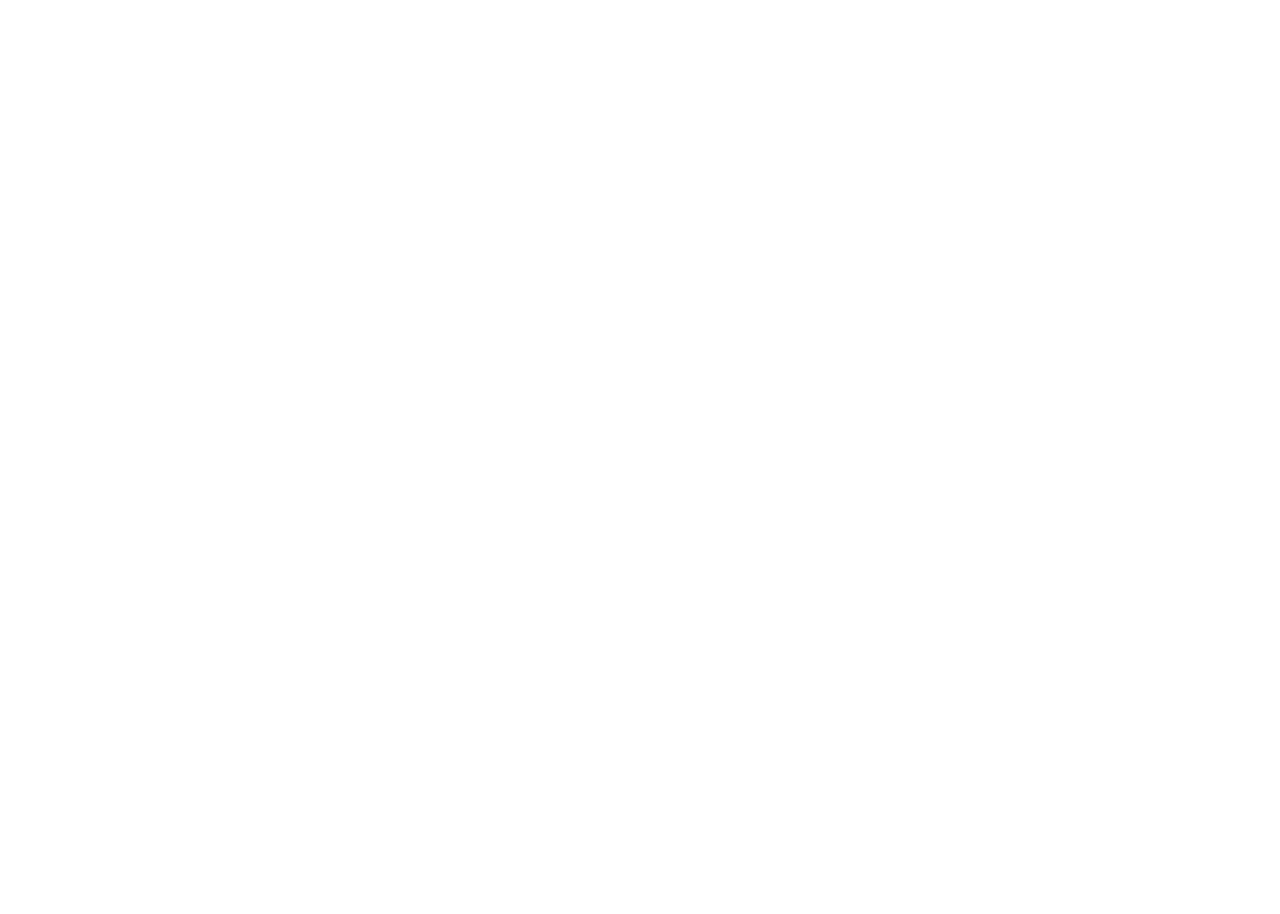
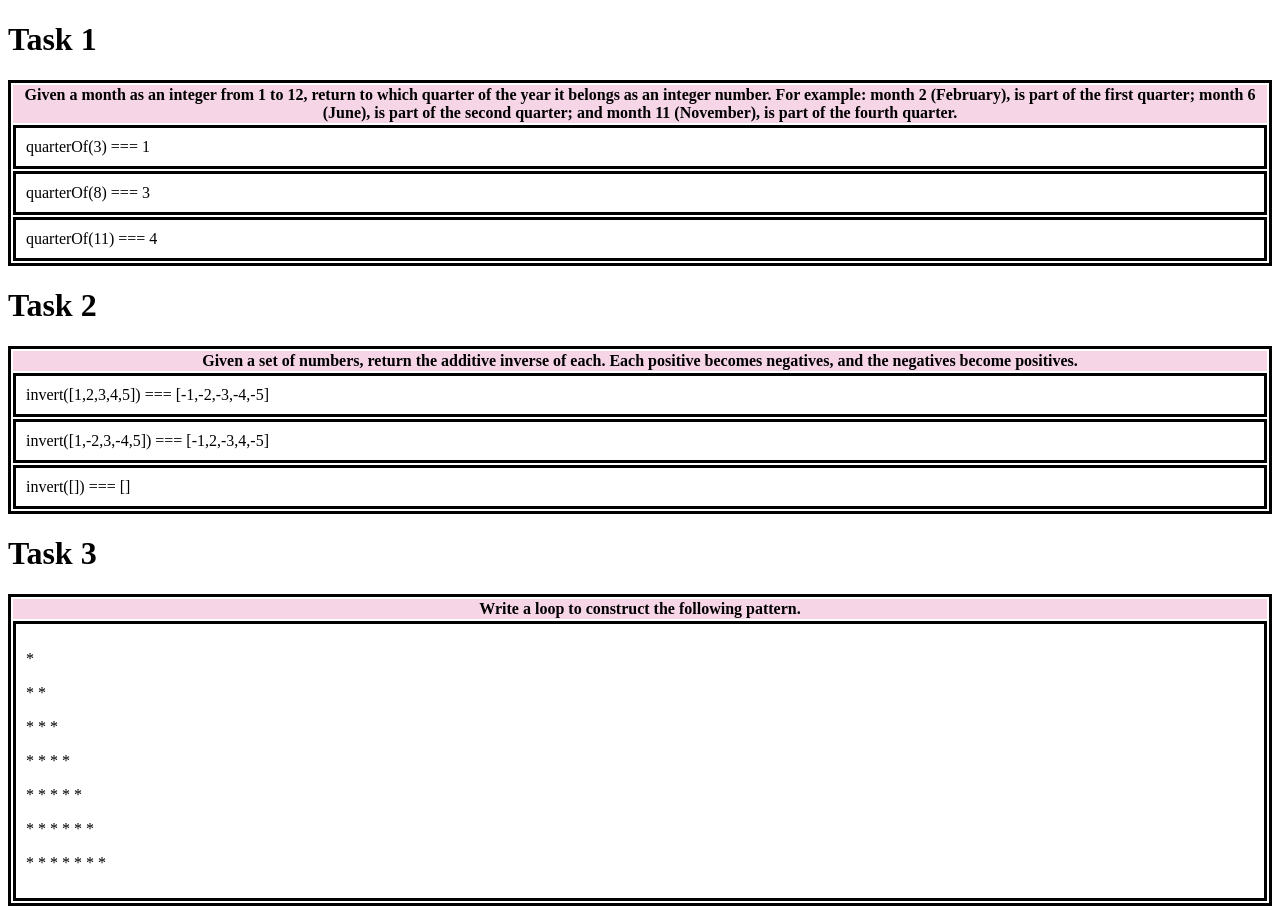
Before and after one commit to andresamarilis/slack-activity-1.2.2021, a plain HTML site: page index.html in a window 1280 px wide. Before the commit the page ends 800 px from the top, so only its background shows below. Drawn offline with Linux system fonts and the light colour scheme.

Commit message:
complete

```diff
--- /dev/null
+++ b/index.css
@@ -0,0 +1,13 @@
+td, table {
+    border: solid;
+    width: 100%
+
+}
+
+td {
+    padding: 10px;
+}
+
+th{
+    background-color: rgb(246, 213, 231);
+}
--- a/index.html
+++ b/index.html
@@ -4,7 +4,9 @@
     <meta charset="UTF-8">
     <meta name="viewport" content="width=device-width, initial-scale=1.0">
 
-    <script src="index.js"> </script>
+    <script src="index2.js"> </script>
+
+    <link rel="stylesheet" href="index.css">
 
     <title>Document</title>
 
@@ -13,5 +15,63 @@
 </head>
 <body>
 
+    <table>
+        <tr>
+            <h1>Task 1</h1>
+            <th>Given a month as an integer from 1 to 12, return to which quarter of the year it belongs as an integer number. For example: month 2 (February), is part of the first quarter; month 6 (June), is part of the second quarter; and month 11 (November), is part of the fourth quarter.</th>
+
+          </tr>
+
+        <tr>
+            <td>quarterOf(3) === 1</td>
+        </tr>
+        <tr>
+            <td>quarterOf(8) === 3</td>
+        </tr>
+        <tr>
+            <td>quarterOf(11) === 4</td>
+        </tr>
+    </table>
+
+
+    <table>
+        <h1>Task 2</h1>
+        <tr>
+            <th>Given a set of numbers, return the additive inverse of each. Each positive becomes negatives, and the negatives become positives.</th>
+
+          </tr>
+
+        <tr>
+            <td>invert([1,2,3,4,5]) === [-1,-2,-3,-4,-5]</td>
+        </tr>
+        <tr>
+            <td>invert([1,-2,3,-4,5]) === [-1,2,-3,4,-5]</td>
+        </tr>
+        <tr>
+            <td>invert([]) === []</td>
+        </tr>
+    </table>
+
+
+    <table>
+        <h1>Task 3</h1>
+        <tr>
+            <th>Write a loop to construct the following pattern.</th>
+
+          </tr>
+
+        <tr>
+            <td>
+               <p>*</p>
+               <p>* *</p>
+               <p>* * *</p>
+               <p>* * * *</p>
+               <p>* * * * *</p>
+               <p>* * * * * *</p>
+               <p>* * * * * * *</p>
+            </td>
+        </tr>
+    </table>
+
 </body>
 </html>
--- a/index.js
+++ b/index.js
@@ -1,4 +1,4 @@
-
+///Task 1 of the slack activity
 //Given a month as an integer from 1 to 12, return to which quarter of the year it belongs as an integer number. For example: month 2 (February), is part of the first quarter; month 6 (June), is part of the second quarter; and month 11 (November), is part of the fourth quarter.
 
 
--- a/index2.js
+++ b/index2.js
@@ -0,0 +1,22 @@
+
+// PART 1 of task 2 of the slack activity
+// Given a set of numbers, return the additive inverse of each. Each positive becomes negatives, and the negatives become positives.
+//invert([1,2,3,4,5]) === [-1,-2,-3,-4,-5]
+
+
+
+// invert([1,2,3,4,5]) === [-1,-2,-3,-4,-5]
+const numbers = [1,2,3,4,5];
+// create a function
+const invert = () => {
+  let result = [];
+  // iterate over each item
+  for (item of numbers) {
+    // in each iteration apply maths for that number
+    result.push(-item);
+  }
+  // return each of the numbers to the new array
+  return result;
+}
+// call the function
+console.log(invert());
--- a/index3.js
+++ b/index3.js
@@ -1,8 +1,9 @@
-// *
+///Task 3 of the slack activity
+//Write a loop to construct a pattern.
 
 
 
 for (let counter = 1; counter < 10; counter++ )
 
 
-console.log("*".repeat(counter));
+console.log("* ".repeat(counter));
```
Also changed, not shown: index2p2.js (added, +18 -0 lines).
